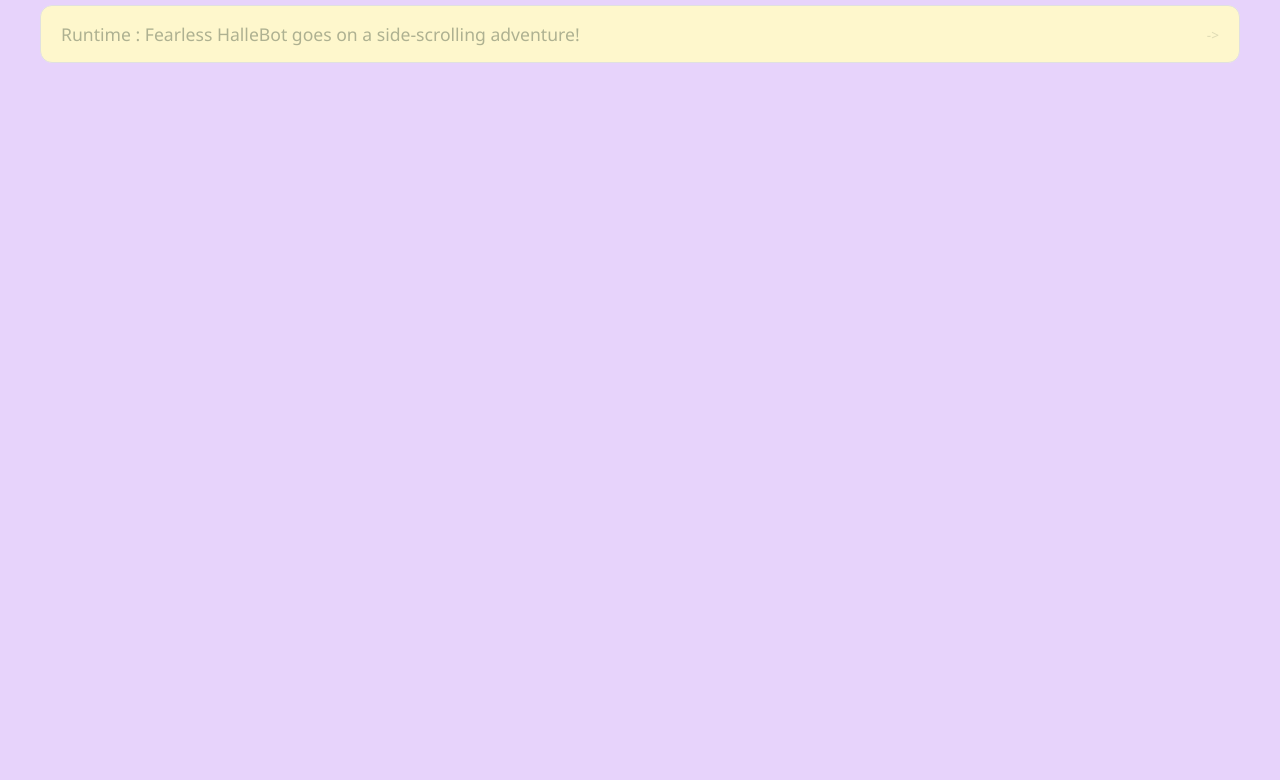
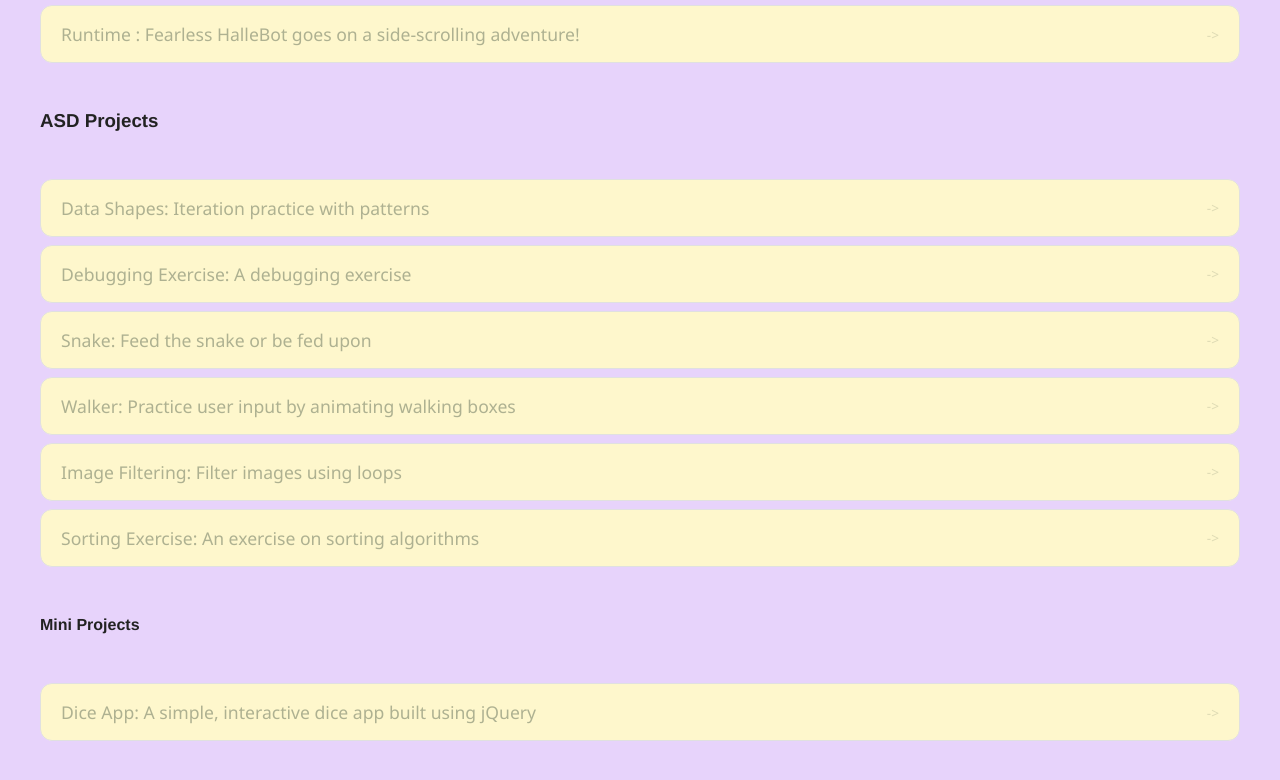
Before and after one commit to twilbeck45188/twilbeck45188.github.io, a plain HTML site: page portfolio.html in a window 1280 px wide. Shown: the part 504-1284 px from the top of the page. Before the commit the page ends 800 px from the top, so only its background shows below. Drawn offline with Linux system fonts and the light colour scheme.

Commit message:
Added links to ASD projects in portfolio

```diff
--- a/portfolio.html
+++ b/portfolio.html
@@ -34,6 +34,21 @@
  <a href="fsd-projects/runtime/">Runtime : Fearless HalleBot goes on a side-scrolling adventure!</a>
 </li>
           </ul>
+<h3>ASD Projects</h3>
+<ul id="portfolio">
+<li><a href="asd-projects/data-shapes"> Data Shapes: Iteration practice with patterns</a></li>
+<li><a href="asd-projects/debugging-exercise"> Debugging Exercise: A debugging exercise</a></li>
+<li><a href="asd-projects/snake">Snake: Feed the snake or be fed upon</a></li>
+<li><a href="asd-projects/walker">Walker: Practice user input by animating walking boxes</a></li>
+<li><a href="asd-projects/image-filtering">Image Filtering: Filter images using loops</a></li>
+<li><a href="asd-projects/sorting">Sorting Exercise: An exercise on sorting algorithms</a></li>
+</ul>
+<h4>Mini Projects</h4>
+<ul id ="portfolio">
+    <li><a href="asd-projects/dice-app"> Dice App: A simple, interactive dice app built using jQuery</a></li>
+</ul>
+
+
         </div>
 
       </main>
```
Also changed, not shown: fsd-projects/circularity/js/init.js (+13 -1 lines).
